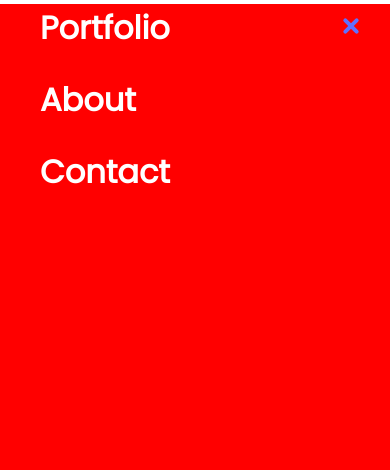
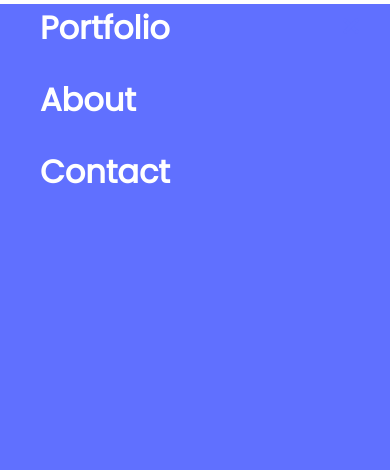
Before and after one commit to anderCM/Microverse-Portfolio, a plain HTML site: page index.html in a window 390 px wide. Both pictures are taken after a click on the element 350 px from the left and 24 px from the top of the page. Shown: the top 470 px of the page. Drawn offline with Linux system fonts and the light colour scheme.

Commit message:
modified some styling

```diff
--- a/index.css
+++ b/index.css
@@ -441,7 +441,7 @@ html * {
     display: flex;
     flex-direction: column;
     gap: 1.5rem;
-    background: red;
+    background: #6070ff;
   }
 
   .full-screen-menu-links {
@@ -453,15 +453,19 @@ html * {
 
   .full-screen-hamburger {
     z-index: 1;
+    color: white;
   }
 
   .full-screen-slice1 {
     display: none;
+    color: white;
+    border: white;
   }
 
   .full-screen-meat {
     /* animation: fs-meat .5s; */
-
+    background-color: white;
+    border: white;
     transform: translate(0, 5px) rotate(45deg);
     transition: .3s;
   }
```
